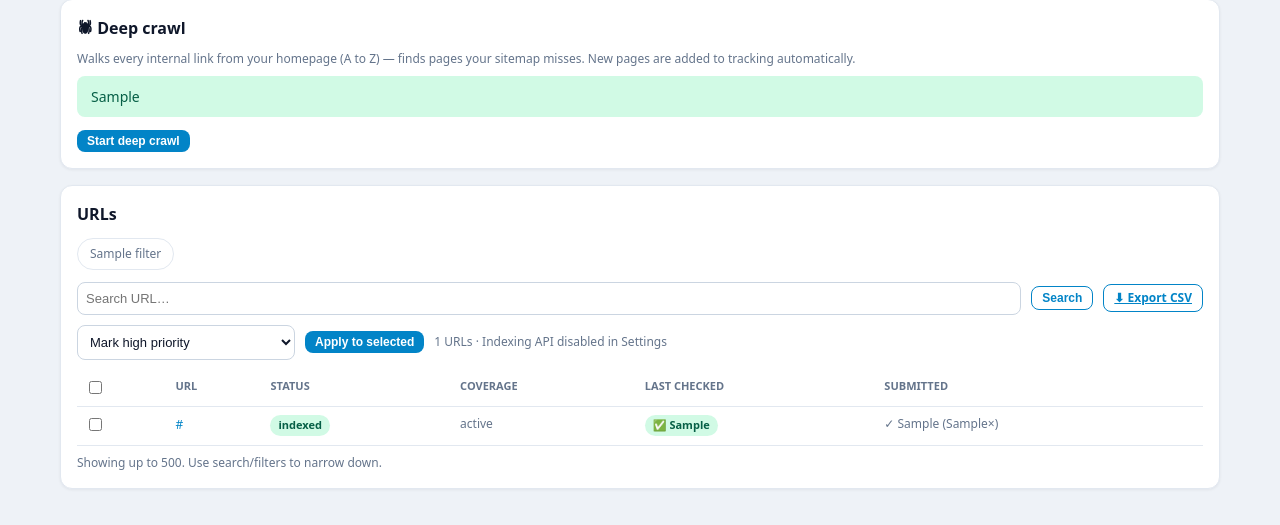
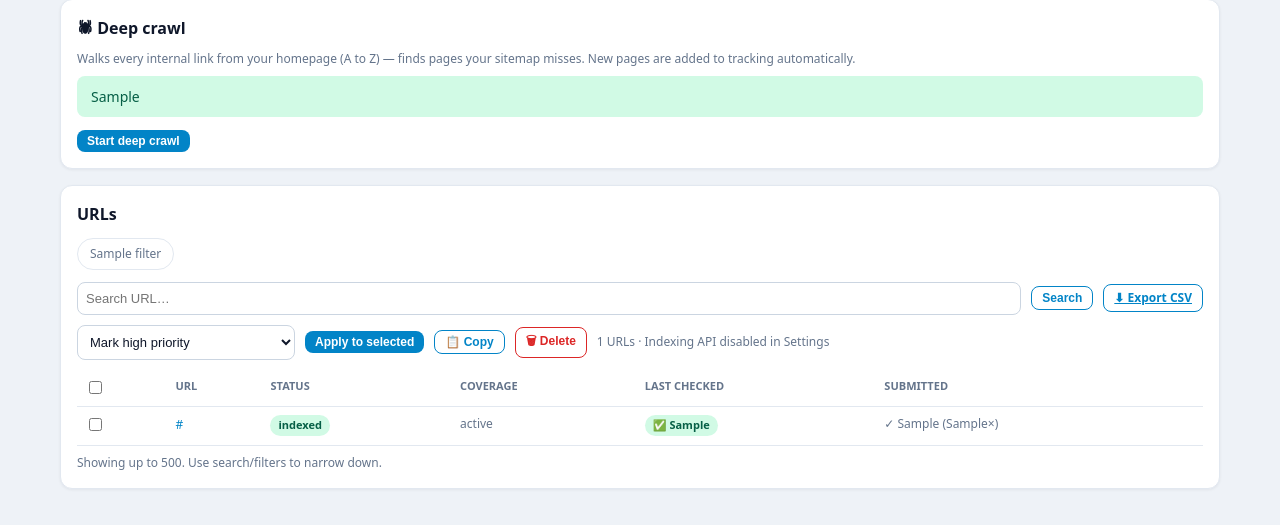
Before and after one commit to onlinequranclasses56-ops/gscpagesindexer, a Flask app: template templates/property.html in a window 1280 px wide. Shown: the part 1154-1679 px from the top of the page. Run offline with Flask 3, Linux system fonts and the light colour scheme; the template is opened without the code that fills it: most values are stand-ins (such as "Sample title", 1, 10 or a date in 2020); data that the repository does not hold is empty; some libraries are stand-ins or nearby versions.

Commit message:
One-click Copy + Delete selected URLs on property page (copy uses clipboard API with fallback, delete confirms then uses bulk endpoint)

```diff
--- a/templates/property.html
+++ b/templates/property.html
@@ -120,10 +120,12 @@
   <form method="get" action="/p/{{ p.id }}" style="margin-bottom:10px"><input type="hidden" name="f" value="{{ filt }}">
     <div class="row"><input type="text" name="q" value="{{ q }}" placeholder="Search URL…" style="flex:1;min-width:200px"><button class="btn sm ghost">Search</button><a class="btn sm ghost" href="/p/{{ p.id }}/export?f={{ filt }}{% if q %}&q={{ q|urlencode }}{% endif %}" title="Download this filtered list as CSV">⬇ Export CSV</a></div>
   </form>
-  <form method="post" action="/p/{{ p.id }}/bulk">
+  <form method="post" action="/p/{{ p.id }}/bulk" id="bulkform">
   <div class="row" style="margin-bottom:10px">
     <select name="action" style="width:auto"><option value="priority">Mark high priority</option><option value="unpriority">Clear priority</option><option value="push">Push to Indexing API</option><option value="delete">Remove selected from tracking</option></select>
     <button class="btn sm">Apply to selected</button>
+    <button type="button" class="btn sm ghost" id="copybtn" title="Copy selected URLs to clipboard">📋 Copy</button>
+    <button type="button" class="btn sm danger" id="delbtn" title="Delete selected URLs from tracking">🗑 Delete</button>
     <span class="mut">{{ count }} URLs{% if not indexing_enabled %} · Indexing API disabled in Settings{% endif %}</span>
   </div>
   <div style="overflow-x:auto">
@@ -156,4 +158,25 @@ fetch("/api/history/{{ p.id }}").then(r=>r.json()).then(d=>{
     options:{plugins:{legend:{labels:{color:"#94a3b8"}}},scales:{x:{ticks:{color:"#94a3b8"}},y:{ticks:{color:"#94a3b8"}}}}});
 });
 </script>
+<script>
+function selUrls(){return [...document.querySelectorAll('.u:checked')].map(c=>c.value);}
+document.getElementById('copybtn').onclick=async()=>{
+  const u=selUrls();
+  if(!u.length){alert('Select URLs first.');return;}
+  const t=u.join('\n');
+  try{await navigator.clipboard.writeText(t);}
+  catch(e){const ta=document.createElement('textarea');ta.value=t;document.body.appendChild(ta);ta.select();try{document.execCommand('copy');}catch(_){}ta.remove();}
+  const b=document.getElementById('copybtn'),o=b.textContent;
+  b.textContent='✓ Copied '+u.length;setTimeout(()=>{b.textContent=o;},1600);
+};
+document.getElementById('delbtn').onclick=()=>{
+  const u=selUrls();
+  if(!u.length){alert('Select URLs first.');return;}
+  if(confirm('Delete '+u.length+' selected URLs from tracking? This cannot be undone.')){
+    const f=document.getElementById('bulkform');
+    f.querySelector('select[name=action]').value='delete';
+    f.submit();
+  }
+};
+</script>
 {% endblock %}
```
